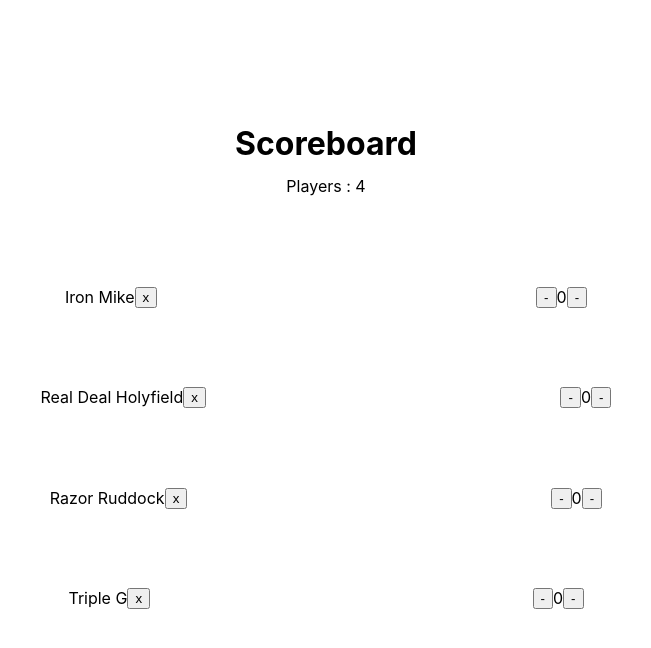
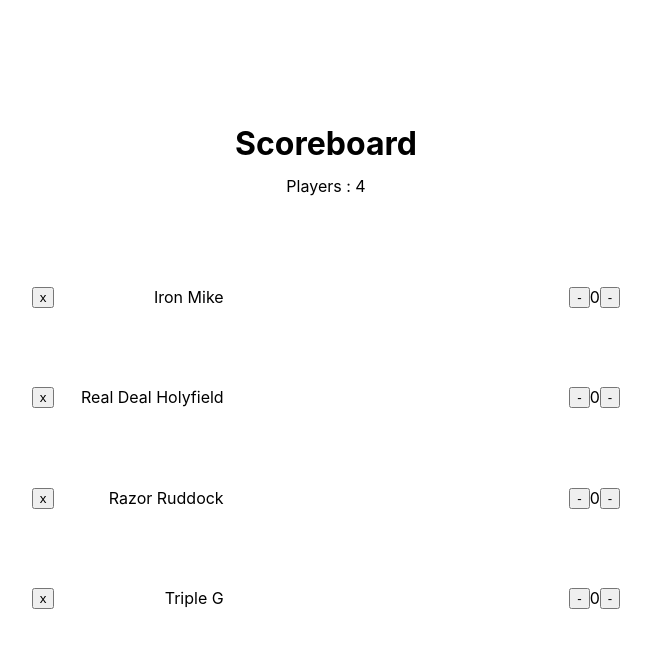
Before and after one commit to Jones100/Boxlife, a React (Create React App) app: page / in a window 1280 px wide. Shown: the top 648 px of the page, without its empty margins (314-965 px from the left). Built offline with nearby package versions, Linux system fonts and the light colour scheme.

Commit message:
switched button back to left hand side of player name and put space between the 2 elements

```diff
--- a/src/App.css
+++ b/src/App.css
@@ -89,17 +89,21 @@
 
 .player-button-container {
 	display: flex;
-    flex-direction: row;
+	flex-direction: row;
+	width: 15%;
+    justify-content: space-between;
 }
 
 .player-name {
 	display: flex;
-    flex-direction: row;
+}
+
+.button-container {
+	display: flex;
 }
 
 .delete-button {
 	display: flex;
-    flex-direction: row;
 }
 
 .counter-container {
--- a/src/App.js
+++ b/src/App.js
@@ -24,14 +24,14 @@ class App extends Component {
       return (
         <div className = "player">
 					<div className = "player-button-container">
-						<div className = "player-name">
-					  		{props.name}
-						</div>
 						<div className="button-container">
 							<button onClick={() => props.removePlayer(props.id)}
 								className="delete-button">
 								x
 							</button>
+						</div>
+						<div className = "player-name">
+					  		{props.name}
 						</div>
 					</div>
 
```
